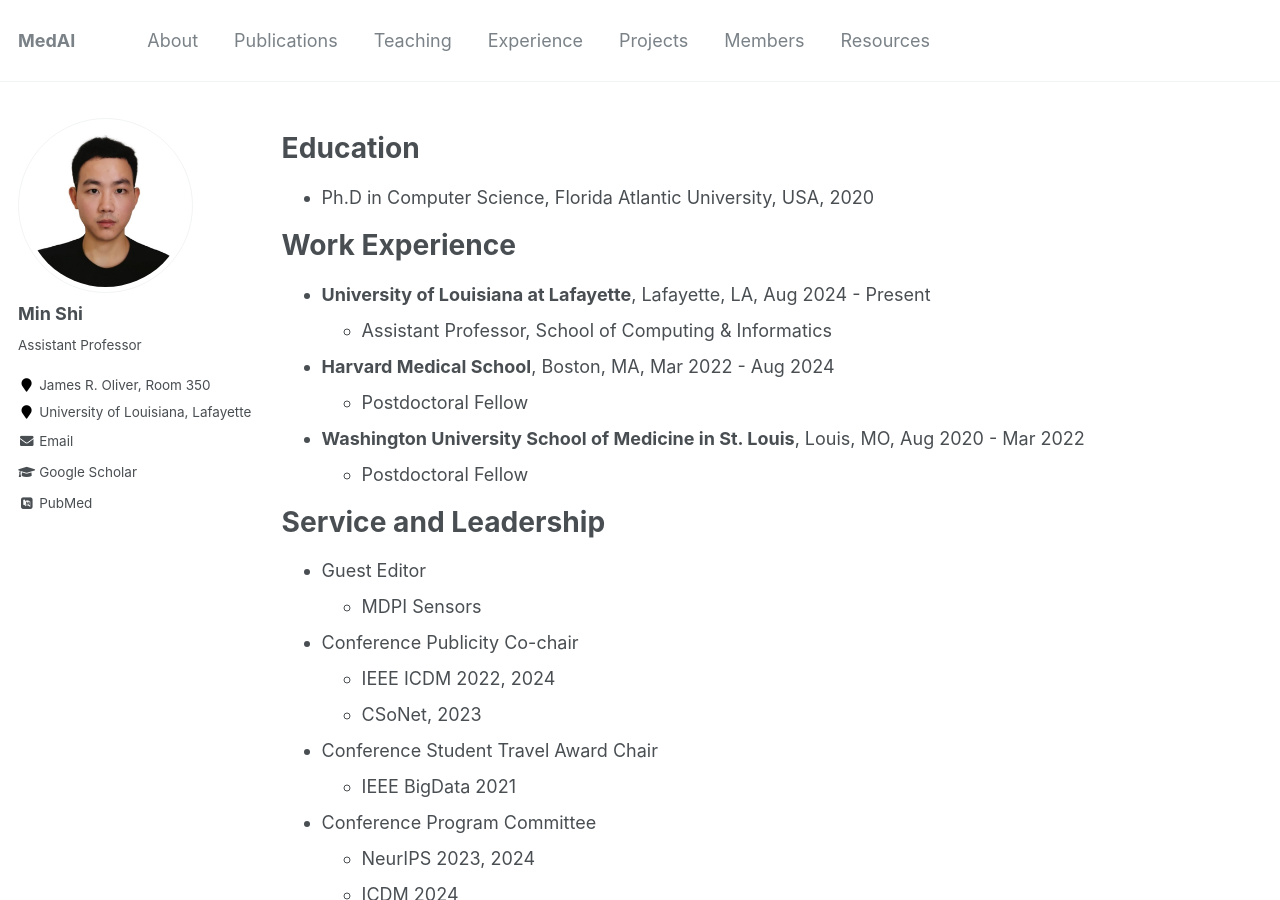
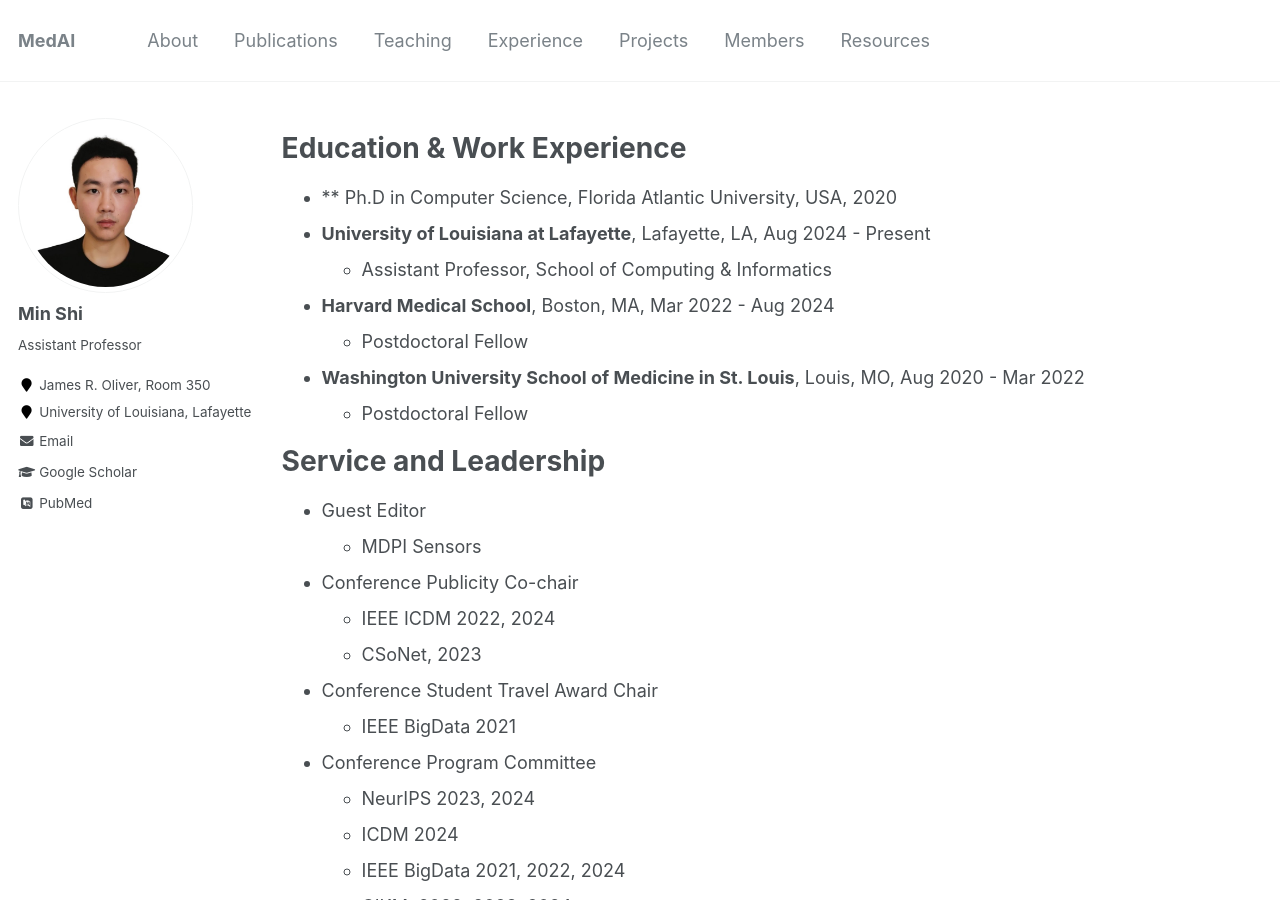
Before and after one commit to shiminxst/shiminxst.github.io, a Jekyll site: the page built from _pages/cv.md, in a window 1280 px wide and 900 px high. Built offline with Jekyll 4.4.1, drawn with Linux system fonts in a browser that asks for light colours; some web fonts are replaced.

Commit message:
Update cv.md

```diff
--- a/_pages/cv.md
+++ b/_pages/cv.md
@@ -9,12 +9,9 @@
 
 {% include base_path %}
 
-Education
+Education & Work Experience
 ======
-* Ph.D in Computer Science, Florida Atlantic University, USA, 2020
-
-Work Experience
-======
+- ** Ph.D in Computer Science, Florida Atlantic University, USA, 2020
 - **University of Louisiana at Lafayette**, Lafayette, LA,  Aug 2024 - Present
   * Assistant Professor, School of Computing & Informatics
 - **Harvard Medical School**, Boston, MA,  Mar 2022 - Aug 2024
```
